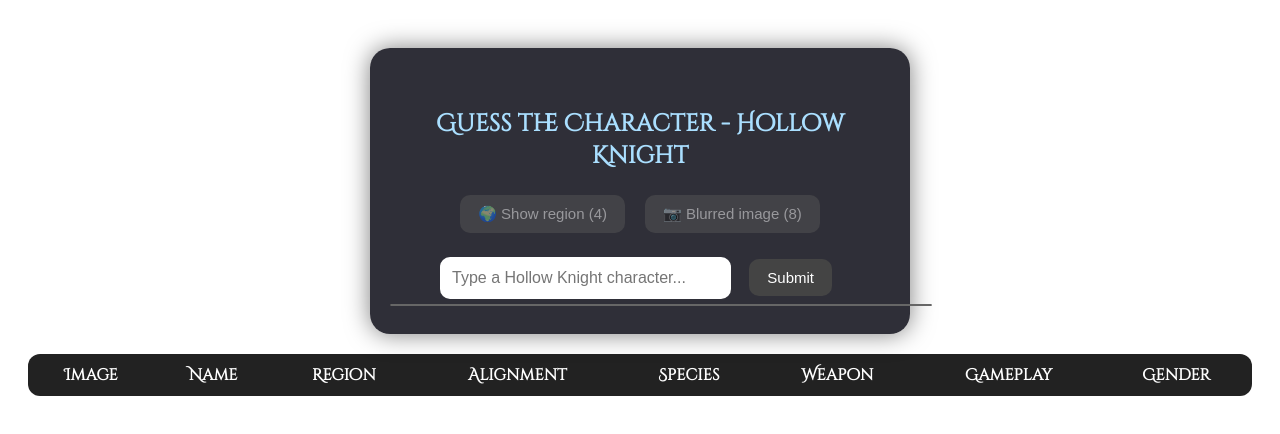
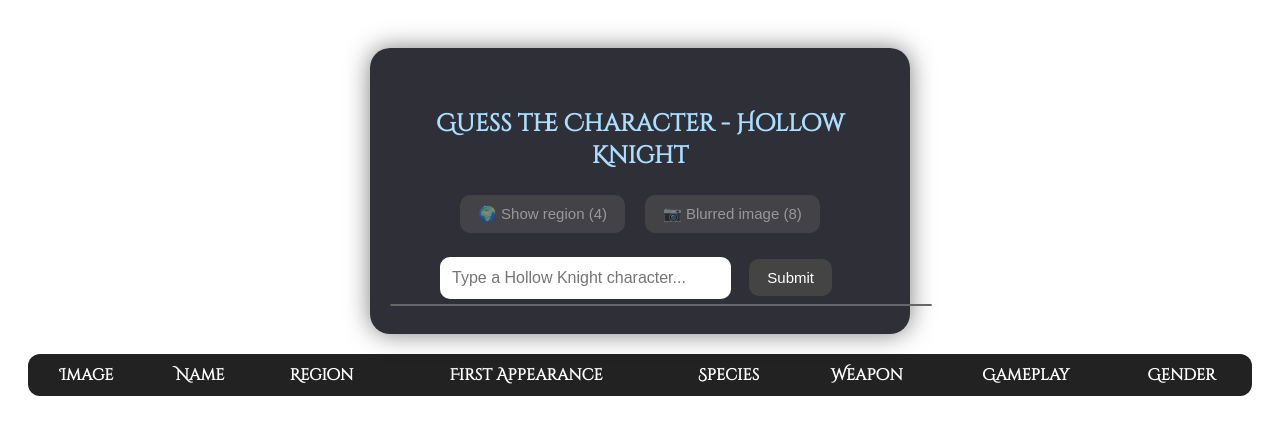
Before and after one commit to Kaosi21/HKDLE, a plain HTML site: page Game.html in a window 1280 px wide. Drawn offline with Linux system fonts and the light colour scheme.

Commit message:
almost perfect!!

```diff
--- a/Game.html
+++ b/Game.html
@@ -126,7 +126,7 @@ input[type="text"] {
       <th>Image</th>
       <th>Name</th>
       <th>Region</th>
-      <th>Alignment</th>
+      <th>First Appearance</th>
       <th>Species</th>
       <th>Weapon</th>
       <th>Gameplay</th>
@@ -194,7 +194,7 @@ input[type="text"] {
 
     const filtered = characters
       .filter((c) => !usedCharacters.includes(c.name.toLowerCase()))
-      .filter((c) => c.name.toLowerCase().startsWith(input));
+      .filter((c) => c.name.toLowerCase().includes(input));
 
     filtered.forEach((char) => {
     const item = document.createElement("div");
--- a/personaggi.json
+++ b/personaggi.json
@@ -2,7 +2,7 @@
   {
     "name": "The knight",
     "region": "The abyss",
-    "alignment": "Good",
+    "alignment": "Early Game",
     "species": "Void creature, Vessel",
     "weapon": "Nail, Shadow, Cloak, Crystal, Great slash, Dash slash, Cyclone slash",
     "gameplay": "Main character",
@@ -12,7 +12,7 @@
   {
     "name": "Hornet",
     "region": "Greenpath, City of Tears, Kingdom's edge, The abyss, Deepnest, Forgotten Crossroads",
-    "alignment": "Neutral",
+    "alignment": "Early Game",
     "species": "Spider",
     "weapon": "Nail, String, Spikes",
     "gameplay": "Boss, NPC",
@@ -22,7 +22,7 @@
   {
     "name": "Radiance",
     "region": "Dream realm",
-    "alignment": "Hostile",
+    "alignment": "Late Game",
     "species": "Higher being, Moth",
     "weapon": "Light, Mental control, Teleport",
     "gameplay": "Boss",
@@ -32,7 +32,7 @@
   {
     "name": "Quirrel",
     "region": "Forgotten Crossroads, Greenpath, Fungal Wastes, City of Tears, Deepnest, Crystal Peak, Fog Canyon, Resting Grounds",
-    "alignment": "Good",
+    "alignment": "Early Game",
     "species": "Pill-Bug",
     "weapon": "Nail",
     "gameplay": "NPC",
@@ -42,7 +42,7 @@
   {
     "name": "The Hollow Knight",
     "region": "Forgotten Crossroads, The abyss",
-    "alignment": "Hostile",
+    "alignment": "Late Game",
     "species": "Void creature, Vessel",
     "weapon": "Nail, Infection",
     "gameplay": "Boss",
@@ -52,7 +52,7 @@
   {
     "name": "Zote the mighty",
     "region": "Greenpath, Dirtmouth, City of Tears, Deepnest, Kingdom's Edge, Dream Realm",
-    "alignment": "Neutral",
+    "alignment": "Early Game",
     "species": "Out of Hallownest",
     "weapon": "Nail, Minions, Shockwaves",
     "gameplay": "Boss, NPC",
@@ -62,7 +62,7 @@
   {
     "name": "False Knight",
     "region": "Forgotten Crossroads",
-    "alignment": "Hostile",
+    "alignment": "Early Game",
     "species": "Maggot",
     "weapon": "Pure strenght, Hammer",
     "gameplay": "Boss",
@@ -72,7 +72,7 @@
   {
     "name": "Dung Defender",
     "region": "Royal waterways",
-    "alignment": "Hostile",
+    "alignment": "Mid Game, Early Game",
     "species": "Beetle",
     "weapon": "Dung Ball",
     "gameplay": "Boss",
@@ -82,7 +82,7 @@
   {
     "name": "White Defender",
     "region": "Dream realm",
-    "alignment": "Hostile",
+    "alignment": "Mid Game, Late Game",
     "species": "Beetle",
     "weapon": "Dung ball",
     "gameplay": "Boss",
@@ -92,7 +92,7 @@
   {
     "name": "Bretta",
     "region": "Fungal wastes, Dirtmouth",
-    "alignment": "Good",
+    "alignment": "Early Game",
     "species": "Beetle",
     "weapon": "Non combattant",
     "gameplay": "NPC",
@@ -102,7 +102,7 @@
   {
     "name": "Mato",
     "region": "Howling cliffs, Godhome",
-    "alignment": "Neutral",
+    "alignment": "Mid Game",
     "species": "Beetle",
     "weapon": "Nail, Cyclone slash",
     "gameplay": "Boss, NPC",
@@ -112,7 +112,7 @@
   {
     "name": "Oro",
     "region": "Kingdom's edge, Godhome",
-    "alignment": "Neutral",
+    "alignment": "Mid Game",
     "species": "Beetle",
     "weapon": "Nail, Dash slash",
     "gameplay": "Boss, NPC",
@@ -122,7 +122,7 @@
   {
     "name": "Sheo",
     "region": "Greenpath, Godhome",
-    "alignment": "Neutral",
+    "alignment": "Mid Game",
     "species": "Beetle",
     "weapon": "Brush, Great slash",
     "gameplay": "Boss, NPC",
@@ -132,7 +132,7 @@
   {
     "name": "Sly",
     "region": "Forgotten Crossroads, Dirtmouth, Godhome",
-    "alignment": "Neutral",
+    "alignment": "Mid Game, Late Game",
     "species": "Cicada",
     "weapon": "Nail, Great slash, Dash slash, Cyclone slash",
     "gameplay": "Boss, NPC",
@@ -142,7 +142,7 @@
   {
     "name": "Broken Vessel",
     "region": "Ancient Basin",
-    "alignment": "Hostile",
+    "alignment": "Mid Game",
     "species": "Void creature, Vessel",
     "weapon": "Nail, Infection",
     "gameplay": "Boss",
@@ -152,7 +152,7 @@
   {
     "name": "Grimm",
     "region": "Dirtmouth",
-    "alignment": "Neutral",
+    "alignment": "Late Game",
     "species": "Higher being",
     "weapon": "Bats, Spikes, Teleport",
     "gameplay": "Boss, NPC",
@@ -162,7 +162,7 @@
   {
     "name": "Nightmare King Grimm",
     "region": "Dream realm",
-    "alignment": "Hostile",
+    "alignment": "Late Game",
     "species": "Higher being",
     "weapon": "Bats, Spikes, Fire, Teleport",
     "gameplay": "Boss",
@@ -172,7 +172,7 @@
   {
     "name": "Sisters of Battle",
     "region": "Godhome",
-    "alignment": "Hostile",
+    "alignment": "Late Game",
     "species": "Mantis",
     "weapon": "Nail",
     "gameplay": "Boss",
@@ -182,7 +182,7 @@
   {
     "name": "Mantis Lords",
     "region": "Fungal wastes",
-    "alignment": "Neutral",
+    "alignment": "Early Game",
     "species": "Mantis",
     "weapon": "Nail",
     "gameplay": "Boss",
@@ -192,7 +192,7 @@
   {
     "name": "Nosk",
     "region": "Deepnest",
-    "alignment": "Hostile",
+    "alignment": "Mid Game",
     "species": "Mimic, Spider",
     "weapon": "Claws, Infection",
     "gameplay": "Boss",
@@ -202,7 +202,7 @@
   {
     "name": "Winged Nosk",
     "region": "Godhome",
-    "alignment": "Hostile",
+    "alignment": "Late Game",
     "species": "Mimic, Spider",
     "weapon": "Claws, Infection, Flight",
     "gameplay": "Boss",
@@ -212,7 +212,7 @@
   {
     "name": "Galien",
     "region": "Deepnest",
-    "alignment": "Neutral",
+    "alignment": "Mid Game",
     "species": "Ghost",
     "weapon": "Scythe",
     "gameplay": "Boss, NPC",
@@ -222,7 +222,7 @@
   {
     "name": "Grey Mourner",
     "region": "Resting Grounds",
-    "alignment": "Good",
+    "alignment": "Mid Game",
     "species": "Bug",
     "weapon": "Non combattant",
     "gameplay": "NPC",
@@ -232,7 +232,7 @@
   {
     "name": "Pale King",
     "region": "Palace Grounds, The abyss",
-    "alignment": "Good",
+    "alignment": "Late Game",
     "species": "Higher being",
     "weapon": "Non combattant",
     "gameplay": "NPC",
@@ -242,7 +242,7 @@
   {
     "name": "Grub",
     "region": "Kingdom's Edge, city of Tears, forgotten Crossroads, Greenpath, Fungal Wastes, Crystal Peak, Deepnest, Queen's Gardens, Ancient Basin, Royal Waterways, Resting Grounds, Howling Cliffs, Fog Canyon, The Hive",
-    "alignment": "Good",
+    "alignment": "Early Game",
     "species": "Grub",
     "weapon": "Non combattant",
     "gameplay": "NPC",
@@ -252,7 +252,7 @@
   {
     "name": "Grubfather",
     "region": "Forgotten Crossroads",
-    "alignment": "Good",
+    "alignment": "Early Game",
     "species": "Grub",
     "weapon": "Non combattant",
     "gameplay": "NPC",
@@ -262,7 +262,7 @@
   {
     "name": "Xero",
     "region": "Resting Grounds",
-    "alignment": "Neutral",
+    "alignment": "Mid Game",
     "species": "Ghost, Moth",
     "weapon": "Nail, Mental control",
     "gameplay": "Boss",
@@ -272,7 +272,7 @@
   {
     "name": "No Eyes",
     "region": "Greenpath",
-    "alignment": "Neutral",
+    "alignment": "Mid Game",
     "species": "Ghost",
     "weapon": "Spirits",
     "gameplay": "Boss, NPC",
@@ -282,7 +282,7 @@
   {
     "name": "Cornifer",
     "region": "Kingdom's Edge, City of Tears, Forgotten Crossroads, Greenpath, Fungal Wastes, Crystal Peak, Deepnest, Queen's Gardens, Ancient Basin, Royal Waterways, Resting Grounds, Howling Cliffs, Fog Canyon, The Hive, Dirtmouth ",
-    "alignment": "Good",
+    "alignment": "Early Game",
     "species": "Snail",
     "weapon": "Non combattant",
     "gameplay": "NPC",
@@ -292,7 +292,7 @@
   {
     "name": "Markoth",
     "region": "Kingdom's Edge",
-    "alignment": "Neutral",
+    "alignment": "Late Game",
     "species": "Ghost, Moth",
     "weapon": "Nail, Shield, Mental control",
     "gameplay": "Boss, NPC",
@@ -302,7 +302,7 @@
   {
     "name": "Traitor Lord",
     "region": "Queen's Gardens",
-    "alignment": "Hostile",
+    "alignment": "Late Game",
     "species": "Mantis",
     "weapon": "Claws, Shockwaves",
     "gameplay": "Boss",
@@ -312,7 +312,7 @@
   {
     "name": "The Collector",
     "region": "City of tears",
-    "alignment": "Hostile",
+    "alignment": "Mid Game, Late Game",
     "species": "Void creature",
     "weapon": "Claws",
     "gameplay": "Boss",
@@ -322,7 +322,7 @@
   {
     "name": "Hive Knight",
     "region": "The Hive",
-    "alignment": "Hostile",
+    "alignment": "Mid Game, Late Game",
     "species": "Bee",
     "weapon": "Nail, Bees",
     "gameplay": "Boss",
@@ -332,7 +332,7 @@
   {
     "name": "Crystal Guardian",
     "region": "Crystal Peak",
-    "alignment": "Hostile",
+    "alignment": "Mid Game",
     "species": "Construct",
     "weapon": "Crystal",
     "gameplay": "Boss",
@@ -342,7 +342,7 @@
   {
     "name": "Enraged Guardian",
     "region": "Crystal Peak",
-    "alignment": "Hostile",
+    "alignment": "Mid Game",
     "species": "Construct",
     "weapon": "Pure strenght, Crystal",
     "gameplay": "Boss",
@@ -352,7 +352,7 @@
   {
     "name": "Oblobbles",
     "region": "Kingdom's Edge",
-    "alignment": "Hostile",
+    "alignment": "Mid Game",
     "species": "Bug",
     "weapon": "Infection",
     "gameplay": "Boss",
@@ -362,7 +362,7 @@
   {
     "name": "Uumuu",
     "region": "Fog canyon",
-    "alignment": "Hostile",
+    "alignment": "Mid Game",
     "species": "Jellyfish",
     "weapon": "Mental control, Minions",
     "gameplay": "Boss",
@@ -372,7 +372,7 @@
   {
     "name": "Gorb",
     "region": "Howling Cliffs",
-    "alignment": "Neutral",
+    "alignment": "Mid Game",
     "species": "Ghost",
     "weapon": "Nail, Mental control",
     "gameplay": "Boss, NPC",
@@ -382,7 +382,7 @@
   {
     "name": "Elder Hu",
     "region": "Fungal Wastes",
-    "alignment": "Neutral",
+    "alignment": "Mid Game",
     "species": "Ghost",
     "weapon": "Mental control",
     "gameplay": "Boss, NPC",
@@ -392,7 +392,7 @@
   {
     "name": "Marmu",
     "region": "Queen's Gardens",
-    "alignment": "Neutral",
+    "alignment": "Mid Game",
     "species": "Ghost",
     "weapon": "Pure strenght",
     "gameplay": "Boss, NPC",
@@ -402,7 +402,7 @@
   {
     "name": "Failed Champion",
     "region": "Dream realm",
-    "alignment": "Hostile",
+    "alignment": "Mid Game",
     "species": "Maggot",
     "weapon": "Pure strenght, Hammer, Infection",
     "gameplay": "Boss",
@@ -412,7 +412,7 @@
   {
     "name": "Elderbug",
     "region": "Dirtmouth",
-    "alignment": "Good",
+    "alignment": "Early Game",
     "species": "Bug",
     "weapon": "Non combattant",
     "gameplay": "NPC",
@@ -422,7 +422,7 @@
   {
     "name": "Cloth",
     "region": "Fungal Wastes, Queen's Gardens, Deepnest",
-    "alignment": "Good",
+    "alignment": "Early Game",
     "species": "Bug",
     "weapon": "Hammer",
     "gameplay": "NPC",
@@ -432,7 +432,7 @@
   {
     "name": "Tiso",
     "region": "Forgotten Crossroads, Resting Grounds, Dirtmouth, Kingdom's edge",
-    "alignment": "Neutral",
+    "alignment": "Early Game",
     "species": "Bug",
     "weapon": "Shield",
     "gameplay": "NPC",
@@ -442,7 +442,7 @@
   {
     "name": "Nailsmith",
     "region": "City of Tears",
-    "alignment": "Good",
+    "alignment": "Early Game",
     "species": "Beetle",
     "weapon": "Non combattant",
     "gameplay": "NPC",
@@ -452,7 +452,7 @@
   {
     "name": "Salubra",
     "region": "Forgotten Crossroads",
-    "alignment": "Good",
+    "alignment": "Mid Game",
     "species": "Bug",
     "weapon": "Non combattant",
     "gameplay": "NPC",
@@ -462,7 +462,7 @@
   {
     "name": "Divine",
     "region": "Dirtmouth",
-    "alignment": "Good",
+    "alignment": "Late Game",
     "species": "Bug",
     "weapon": "Non combattant",
     "gameplay": "NPC",
@@ -472,7 +472,7 @@
   {
     "name": "Millibelle the Banker",
     "region": "Fog Canyon, City of tears",
-    "alignment": "Neutral",
+    "alignment": "Early Game",
     "species": "Pill-Bug",
     "weapon": "Non combattant",
     "gameplay": "NPC",
@@ -482,7 +482,7 @@
   {
     "name": "Godseeker",
     "region": "City of Tears, Godhome",
-    "alignment": "Good",
+    "alignment": "Late Game",
     "species": "Bug",
     "weapon": "Non combattant",
     "gameplay": "NPC",
@@ -492,7 +492,7 @@
   {
     "name": "Flukemarm",
     "region": "Royal Waterways",
-    "alignment": "Hostile",
+    "alignment": "Mid Game",
     "species": "Fluke",
     "weapon": "Minions",
     "gameplay": "Boss",
@@ -502,7 +502,7 @@
   {
     "name": "Gruz Mother",
     "region": "Forgotten Crossroads, Kingdom's edge",
-    "alignment": "Hostile",
+    "alignment": "Early Game",
     "species": "Bug",
     "weapon": "Pure strenght",
     "gameplay": "Boss",
@@ -512,7 +512,7 @@
   {
     "name": "God Tamer",
     "region": "Kingdom's Edge",
-    "alignment": "Hostile",
+    "alignment": "Mid Game",
     "species": "Bug",
     "weapon": "Infection, Pure strenght",
     "gameplay": "Boss",
@@ -522,7 +522,7 @@
   {
     "name": "Massive Moss Charger",
     "region": "Greenpath",
-    "alignment": "Hostile",
+    "alignment": "Early Game",
     "species": "Bug",
     "weapon": "Pure strenght",
     "gameplay": "Normal enemy",
@@ -532,7 +532,7 @@
   {
     "name": "Vengefly King",
     "region": "Greenpath, Kingdom's edge",
-    "alignment": "Hostile",
+    "alignment": "Early Game",
     "species": "Mosquito",
     "weapon": "Flight",
     "gameplay": "Boss",
@@ -542,7 +542,7 @@
   {
     "name": "Soul Master",
     "region": "City of Tears",
-    "alignment": "Hostile",
+    "alignment": "Early Game",
     "species": "Bug",
     "weapon": "Infection, Teleport, Spirits",
     "gameplay": "Boss",
@@ -552,7 +552,7 @@
   {
     "name": "Soul Warrior",
     "region": "City of tears, Kingdom's edge",
-    "alignment": "Hostile",
+    "alignment": "Early Game",
     "species": "Bug",
     "weapon": "Teleport, Spirits, Nail, Minions",
     "gameplay": "Bug",
@@ -562,7 +562,7 @@
   {
     "name": "Watcher Knight",
     "region": "City of Tears",
-    "alignment": "Hostile",
+    "alignment": "Mid Game",
     "species": "Bug",
     "weapon": "Nail",
     "gameplay": "Boss",
@@ -572,7 +572,7 @@
   {
     "name": "Absolute Radiance",
     "region": "Godhome",
-    "alignment": "Hostile",
+    "alignment": "Late Game",
     "species": "Higher being, Moth",
     "weapon": "Light, Mental control, Teleport",
     "gameplay": "Boss",
@@ -582,7 +582,7 @@
   {
     "name": "Lost Kin",
     "region": "Dream realm",
-    "alignment": "Hostile",
+    "alignment": "Mid Game, Late Game",
     "species": "Void creature, Vessel",
     "weapon": "Nail, Infection, Minions",
     "gameplay": "Boss",
@@ -592,7 +592,7 @@
   {
     "name": "Mawlek",
     "region": "Forgotten Crossroads, Kingdom's edge",
-    "alignment": "Hostile",
+    "alignment": "Early Game",
     "species": "Construct",
     "weapon": "Claws, Infection",
     "gameplay": "Boss",
@@ -602,7 +602,7 @@
   {
     "name": "Pure Vessel",
     "region": "Godhome",
-    "alignment": "Hostile",
+    "alignment": "Late Game",
     "species": "Void creature, Vessel",
     "weapon": "Nail, Light, Shadow, Cloak",
     "gameplay": "Boss",
@@ -612,7 +612,7 @@
   {
     "name": "Soul Tyrant",
     "region": "Dream realm",
-    "alignment": "Hostile",
+    "alignment": "Mid Game, Late Game",
     "species": "Bug",
     "weapon": "Infection, Teleport, Spirits",
     "gameplay": "Boss",
@@ -622,7 +622,7 @@
   {
     "name": "The hunter",
     "region": "Greenpath",
-    "alignment": "Good",
+    "alignment": "Early Game",
     "species": "Bug",
     "weapon": "Non combattant",
     "gameplay": "NPC",
@@ -632,7 +632,7 @@
   {
     "name": "Leg Eater",
     "region": "Greenpath",
-    "alignment": "Good",
+    "alignment": "Early Game",
     "species": "Cicada",
     "weapon": "Non combattant",
     "gameplay": "NPC",
@@ -642,7 +642,7 @@
   {
     "name": "Jiji",
     "region": "Dirtmouth",
-    "alignment": "Good",
+    "alignment": "Early Game",
     "species": "Bug",
     "weapon": "Non combattant",
     "gameplay": "NPC",
@@ -652,7 +652,7 @@
   {
     "name": "Iselda",
     "region": "Dirtmouth",
-    "alignment": "Good",
+    "alignment": "Early Game",
     "species": "Snail",
     "weapon": "Non combattant",
     "gameplay": "NPC",
@@ -662,7 +662,7 @@
   {
     "name": "Little Fool",
     "region": "Kingdom's Edge",
-    "alignment": "Good",
+    "alignment": "Mid Game",
     "species": "Bug",
     "weapon": "Non combattant",
     "gameplay": "NPC",
@@ -672,7 +672,7 @@
   {
     "name": "Lemm",
     "region": "City of Tears",
-    "alignment": "Good",
+    "alignment": "Early Game",
     "species": "Bug",
     "weapon": "Non combattant",
     "gameplay": "NPC",
@@ -682,7 +682,7 @@
   {
     "name": "Jinn",
     "region": "Dirtmouth",
-    "alignment": "Good",
+    "alignment": "Early Game",
     "species": "Construct",
     "weapon": "Non combattant",
     "gameplay": "NPC",
@@ -692,7 +692,7 @@
   {
     "name": "The Last Tag",
     "region": "Kingdom's Edge, City of Tears, Forgotten Crossroads, Greenpath, Fungal Wastes, Deepnest, Queen's Gardens, Ancient Basin, Resting Grounds, Howling Cliffs, Fog Canyon, Dirtmouth",
-    "alignment": "Good",
+    "alignment": "Early Game",
     "species": "Beetle",
     "weapon": "Non combattant",
     "gameplay": "NPC",
@@ -702,7 +702,7 @@
   {
     "name": "Tuk",
     "region": "Royal Waterways",
-    "alignment": "Good",
+    "alignment": "Mid Game",
     "species": "Bug",
     "weapon": "Non combattant",
     "gameplay": "NPC",
@@ -712,7 +712,7 @@
   {
     "name": "Mister Mushroom",
     "region": "Fungal Wastes, Kingdom's Edge, Deepnest, Howling Cliffs, Ancient Basin, Fog Canyon, Dirtmouth",
-    "alignment": "Good",
+    "alignment": "Early Game",
     "species": "Mushroom",
     "weapon": "Non combattant",
     "gameplay": "NPC",
@@ -722,7 +722,7 @@
   {
     "name": "Seer",
     "region": "Resting Grounds",
-    "alignment": "Good",
+    "alignment": "Mid Game",
     "species": "Moth",
     "weapon": "Non combattant",
     "gameplay": "NPC",
@@ -732,7 +732,7 @@
   {
     "name": "White Lady",
     "region": "Queen's Gardens",
-    "alignment": "Good",
+    "alignment": "Late Game",
     "species": "Higher being",
     "weapon": "Non combattant",
     "gameplay": "NPC",
@@ -742,7 +742,7 @@
   {
     "name": "Unn",
     "region": "Greenpath",
-    "alignment": "Good",
+    "alignment": "Early Game",
     "species": "Higher being",
     "weapon": "Non combattant",
     "gameplay": "NPC",
@@ -752,7 +752,7 @@
   {
     "name": "Void Entity",
     "region": "Godhome",
-    "alignment": "Good",
+    "alignment": "Late Game",
     "species": "Higher being",
     "weapon": "Non combattant",
     "gameplay": "NPC",
@@ -762,7 +762,7 @@
   {
     "name": "Brumm",
     "region": "Dirtmouth, Howling Cliffs",
-    "alignment": "Good",
+    "alignment": "Late Game",
     "species": "Bug",
     "weapon": "Non combattant",
     "gameplay": "NPC",
@@ -772,7 +772,7 @@
   {
     "name": "Herrah",
     "region": "Deepnest",
-    "alignment": "Good",
+    "alignment": "Mid Game",
     "species": "Dreamer",
     "weapon": "Non combattant",
     "gameplay": "NPC",
@@ -782,7 +782,7 @@
   {
     "name": "Lurien",
     "region": "City of Tears",
-    "alignment": "Good",
+    "alignment": "Mid Game",
     "species": "Dreamer",
     "weapon": "Non combattant",
     "gameplay": "NPC",
@@ -792,7 +792,7 @@
   {
     "name": "Monomon",
     "region": "Fog canyon",
-    "alignment": "Good",
+    "alignment": "Mid Game",
     "species": "Dreamer",
     "weapon": "Non combattant",
     "gameplay": "NPC",
@@ -802,7 +802,7 @@
   {
     "name": "Snail Shaman",
     "region": "Forgotten Crossroads",
-    "alignment": "Good",
+    "alignment": "Early Game",
     "species": "Snail",
     "weapon": "Non combattant",
     "gameplay": "NPC",
@@ -812,7 +812,7 @@
   {
     "name": "Myla",
     "region": "Forgotten Crossroads",
-    "alignment": "Good",
+    "alignment": "Early Game",
     "species": "Bug",
     "weapon": "Non combattant",
     "gameplay": "NPC",
@@ -822,7 +822,7 @@
   {
     "name": "Vespa",
     "region": "The Hive",
-    "alignment": "Good",
+    "alignment": "Mid Game, Late Game",
     "species": "Ghost, Bee",
     "weapon": "Non combattant",
     "gameplay": "NPC",
```
Also changed, not shown: Charm.html (+22 -7 lines), Help.html (+6 -6 lines), Index.html (+22 -0 lines), Soundguess.html (+0 -2 lines), Zoom.html (+1 -2 lines), sound.json (+12 -12 lines).
